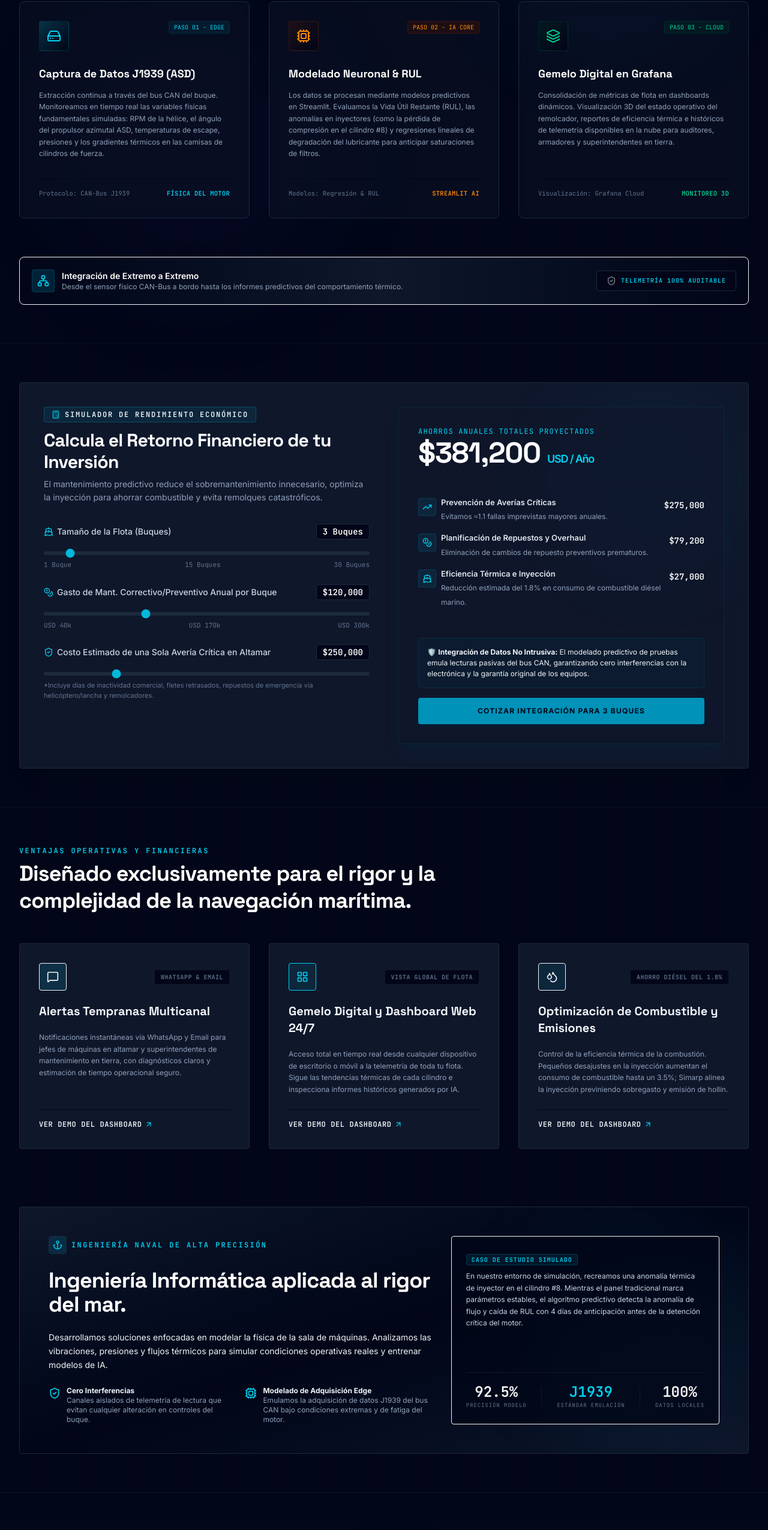
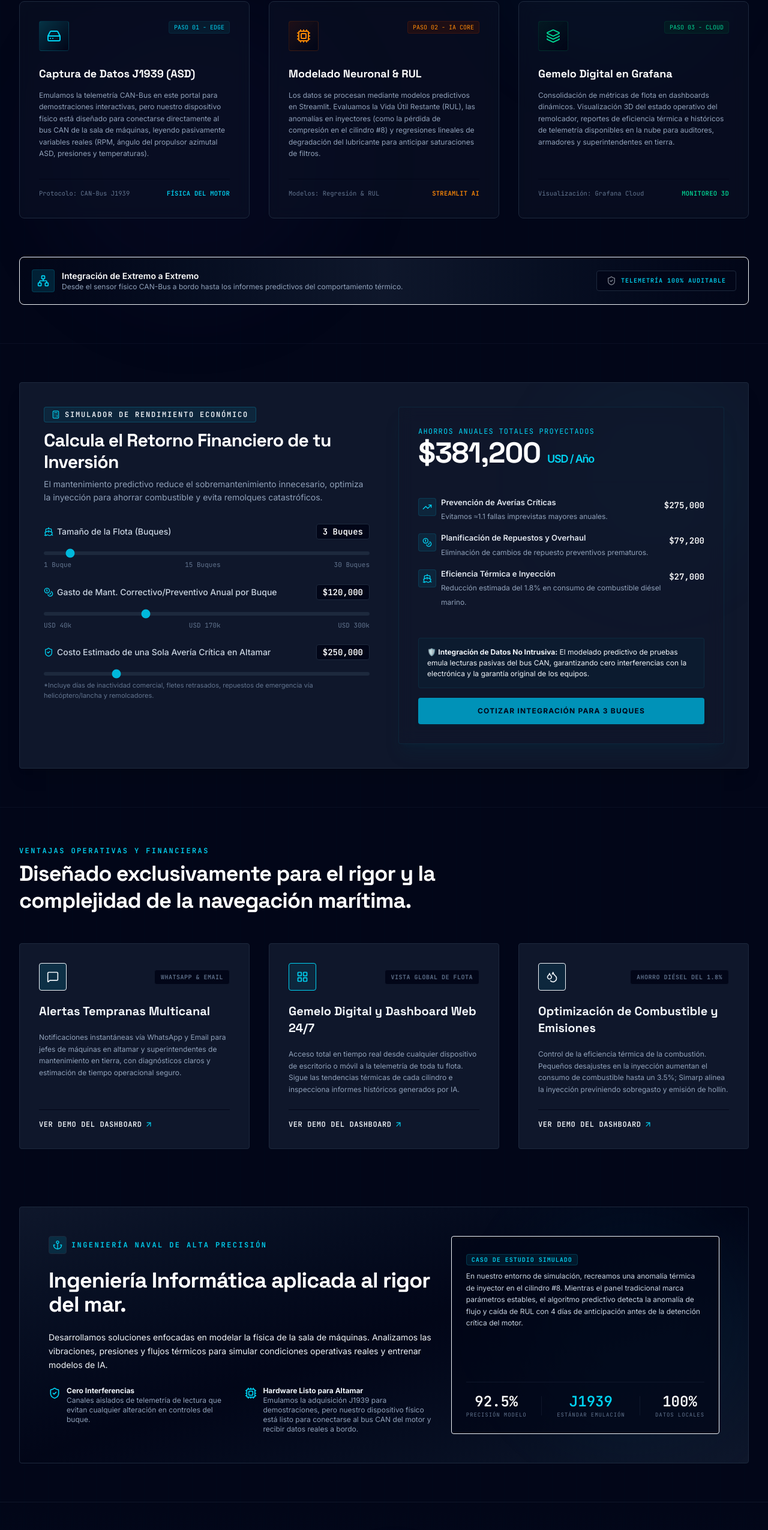
Before and after one commit to alandaf/mant-predictivo-simarp-pagina-inicio, a React (Vite) app: page / in a window 1280 px wide. Shown: the part 2462-5012 px from the top of the page at 60% size. Built offline with nearby package versions, Linux system fonts and the light colour scheme.

Commit message:
docs/copywriting: aclarar conexion de dispositivo fisico al bus CAN vs emulacion web

```diff
--- a/src/components/Benefits.tsx
+++ b/src/components/Benefits.tsx
@@ -131,8 +131,8 @@ export default function Benefits({ onContactClick }: BenefitsProps) {
               <div className="flex gap-2.5 items-start font-sans">
                 <Cpu className="w-5 h-5 text-cyan-400 shrink-0 mt-0.5" />
                 <div>
-                  <p className="font-bold text-slate-100">Modelado de Adquisición Edge</p>
-                  <p className="text-slate-400">Emulamos la adquisición de datos J1939 del bus CAN bajo condiciones extremas y de fatiga del motor.</p>
+                  <p className="font-bold text-slate-100">Hardware Listo para Altamar</p>
+                  <p className="text-slate-400">Emulamos la adquisición J1939 para demostraciones, pero nuestro dispositivo físico está listo para conectarse al bus CAN del motor y recibir datos reales a bordo.</p>
                 </div>
               </div>
             </div>
--- a/src/components/ProblemAndSolution.tsx
+++ b/src/components/ProblemAndSolution.tsx
@@ -145,7 +145,7 @@ export default function ProblemAndSolution() {
                 </h3>
 
                 <p className="text-slate-400 text-xs mt-3 leading-relaxed font-sans">
-                  Extracción continua a través del bus CAN del buque. Monitoreamos en tiempo real las variables físicas fundamentales simuladas: RPM de la hélice, el ángulo del propulsor azimutal ASD, temperaturas de escape, presiones y los gradientes térmicos en las camisas de cilindros de fuerza.
+                  Emulamos la telemetría CAN-Bus en este portal para demostraciones interactivas, pero nuestro dispositivo físico está diseñado para conectarse directamente al bus CAN de la sala de máquinas, leyendo pasivamente variables reales (RPM, ángulo del propulsor azimutal ASD, presiones y temperaturas).
                 </p>
               </div>
 
```
Also changed, not shown: 4 other files (tests, documents, lock files or other folders).
